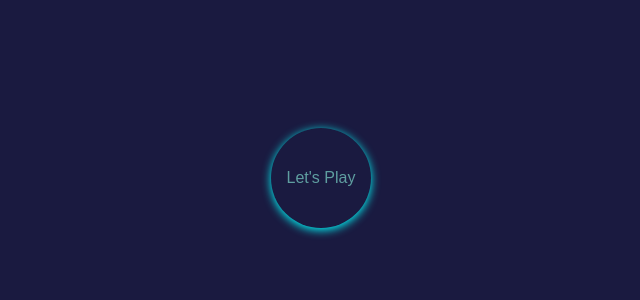
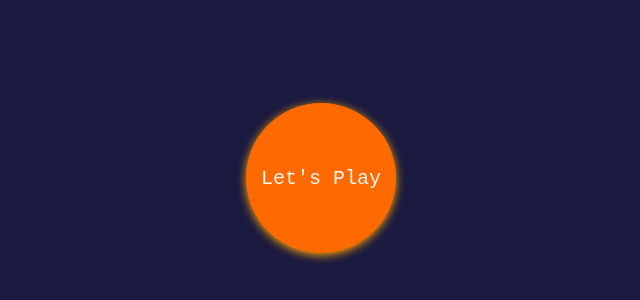
Before and after one commit to baby-anjali/ghost-story, a plain HTML site: page index.html in a window 1280 px wide. Shown: the part 230-530 px from the top of the page, without its empty margins (327-967 px from the left). Drawn offline with Linux system fonts and the light colour scheme.

Commit message:
changed animation styles for the game button

```diff
--- a/html/styles.css
+++ b/html/styles.css
@@ -9,14 +9,21 @@ body {
 }
 
 .game {
-  width: 100px;
-  height: 100px;
+  width: 150px;
+  height: 150px;
+  background-color: #ff6a00;
   display: flex;
   justify-content: center;
   align-items: center;
   border-radius: 50%;
-  /* box-shadow: 0px 2px 10px aqua; */
+  font-family: monospace;
+  font-size: 20px;
+  font-weight: 500;
   animation: gameButton 1s ease-in-out infinite alternate;
+}
+
+.game a {
+  color: #f8f8f8;
 }
 
 a {
@@ -110,6 +117,7 @@ a:hover {
   border: 5px solid lavenderblush;
   border-radius: 10%;
   overflow: hidden;
+  animation: gameButton 1s ease-in-out infinite alternate;
 }
 
 .orb {
@@ -119,7 +127,7 @@ a:hover {
   position: absolute;
   animation: orb 5s cubic-bezier(0.42, 0, 0.58, 1) infinite;
   opacity: 60%;
-  background-color: #c7a9f4;
+  background-color: gold;
 }
 
 @keyframes bottom {
@@ -169,6 +177,6 @@ a:hover {
 
 @keyframes gameButton {
   to {
-    box-shadow: 0px 2px 10px aqua;
+    box-shadow: 0px 2px 10px orange;
   }
 }
```
